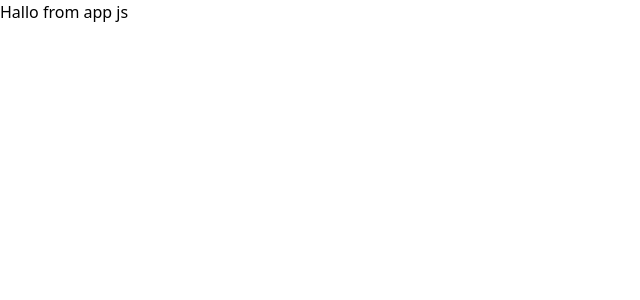
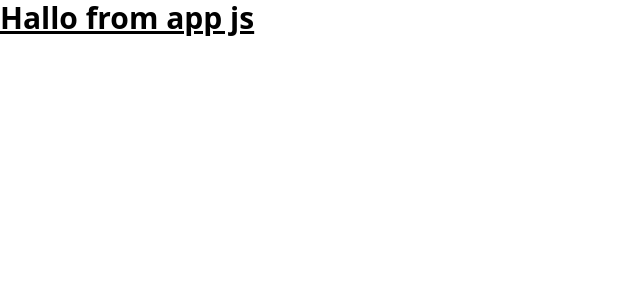
Before and after one commit to hawiksfd/mern-crud-realtime, a React (Create React App) app in the folder frontend/: page / in a window 1280 px wide. Shown: the top 300 px of the page, without its empty margins (0-640 px from the left). Built offline with nearby package versions, Linux system fonts and the light colour scheme.

Commit message:
setting container jadi center

```diff
--- a/frontend/src/App.js
+++ b/frontend/src/App.js
@@ -1,7 +1,7 @@
 function App() {
   return (
-    <div className="App">
-      <h1>Hallo from app js</h1>
+    <div className="container">
+      <h1 className="text-3xl font-bold underline">Hallo from app js</h1>
     </div>
   );
 }
--- a/frontend/tailwind.config.js
+++ b/frontend/tailwind.config.js
@@ -2,7 +2,9 @@
 module.exports = {
   content: ["./src/**/*.{js,jsx,ts,tsx}"],
   theme: {
-    extend: {},
+    container: {
+      center: true,
+    },
   },
   plugins: [],
 };
```
